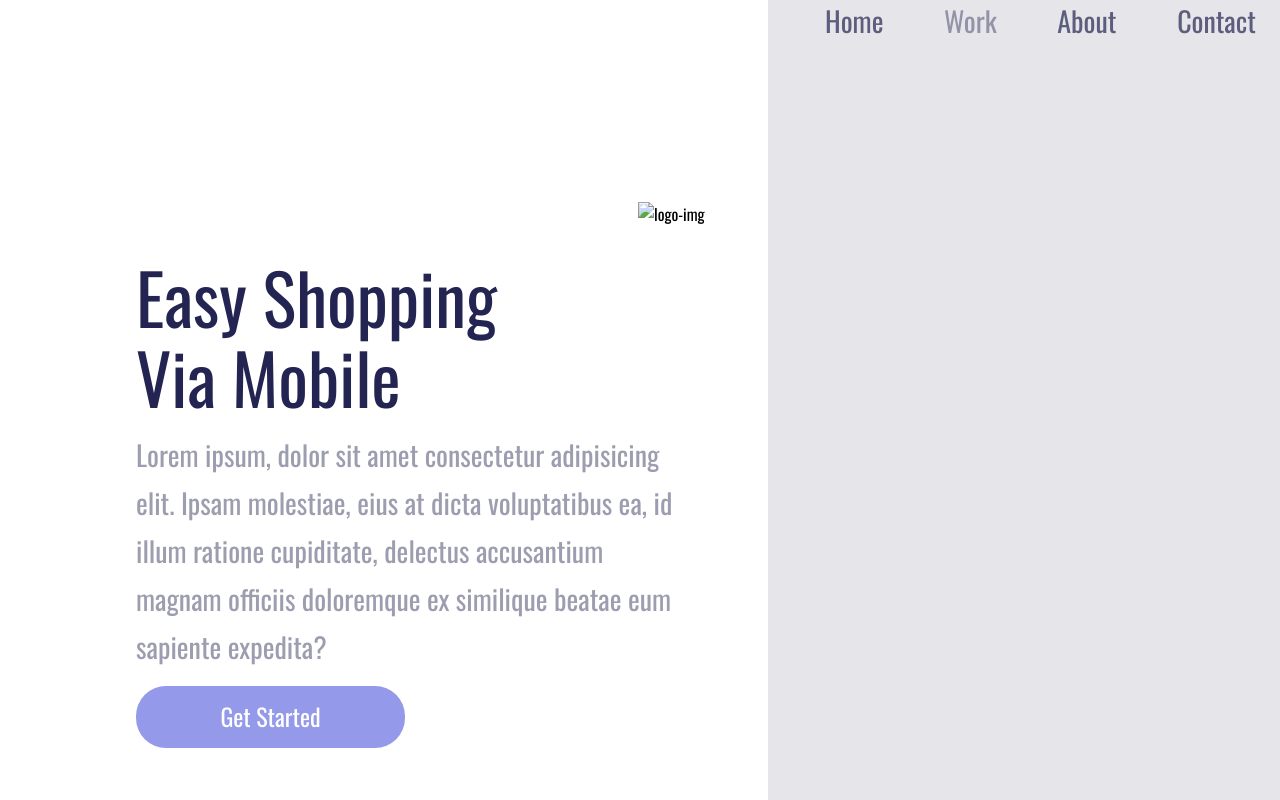
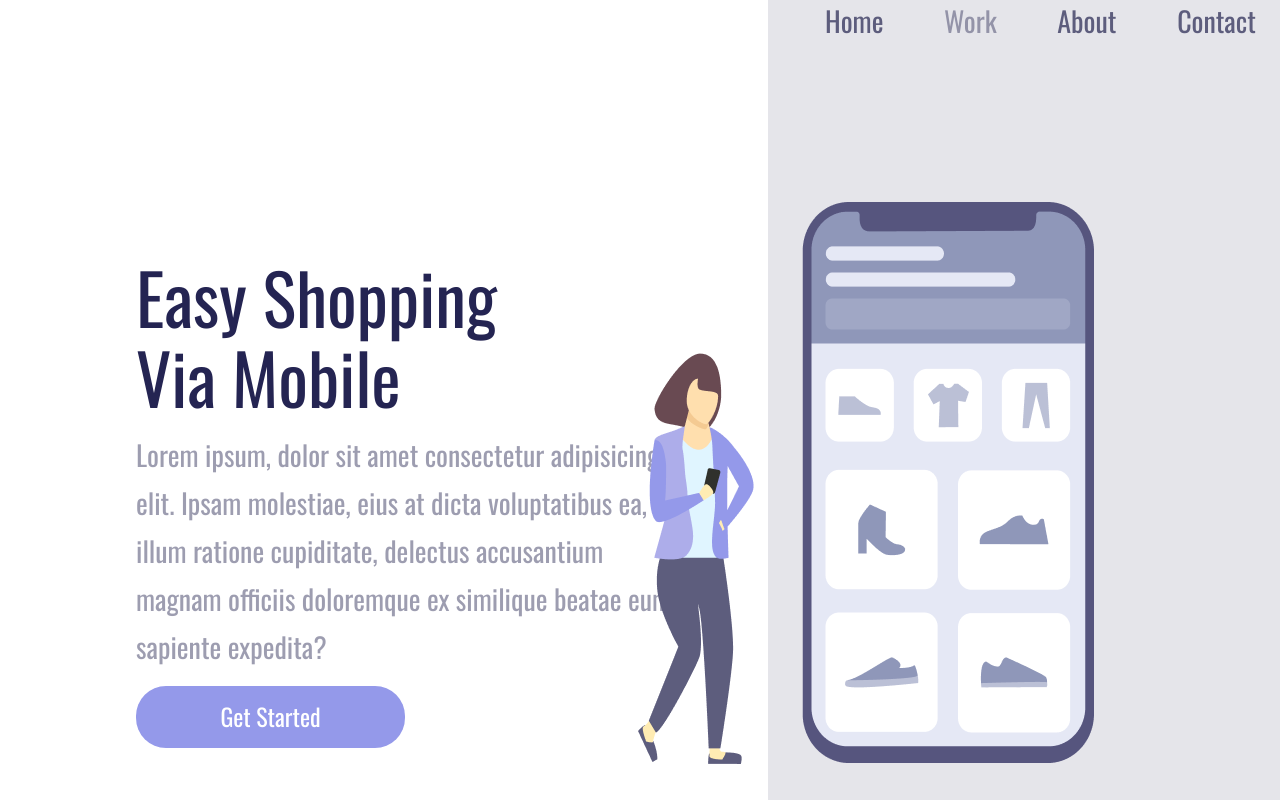
Before and after one commit to atillarodrigues/DevClubProject, a plain HTML site: page index.html in a window 1280 px wide. Drawn offline with nearby package versions, Linux system fonts and the light colour scheme.

Commit message:
bugfix img

```diff
--- a/index.html
+++ b/index.html
@@ -25,7 +25,7 @@
                 <a class="link-header">About</a>
                 <a class="link-header">Contact</a>
             </header>
-            <img src="./img/shop-img.png" alt="logo-img" class="logo-img">
+            <img src="./assets/shop-img.png"  alt="logo-img" class="logo-img">
         </section>
 
 
```
